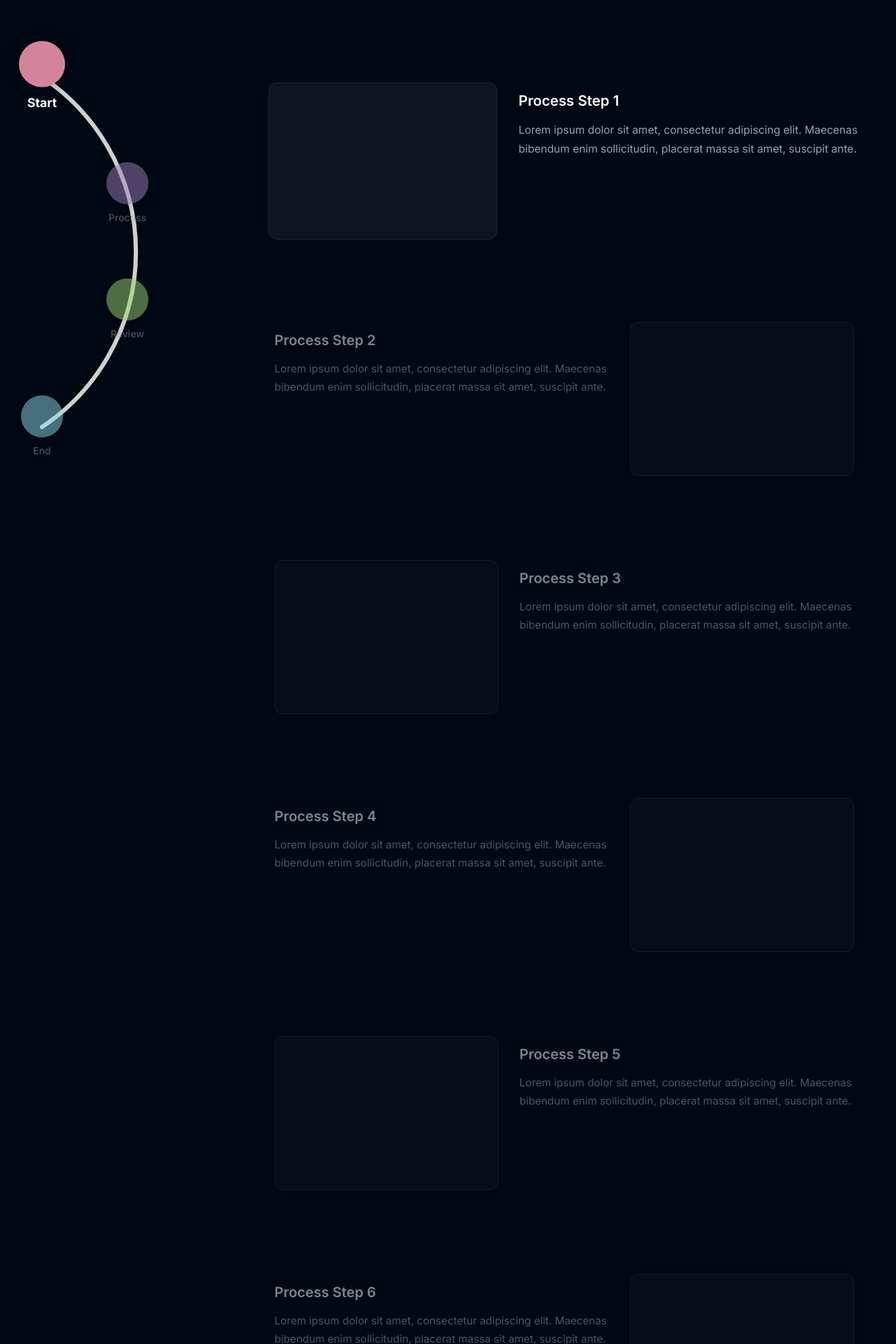
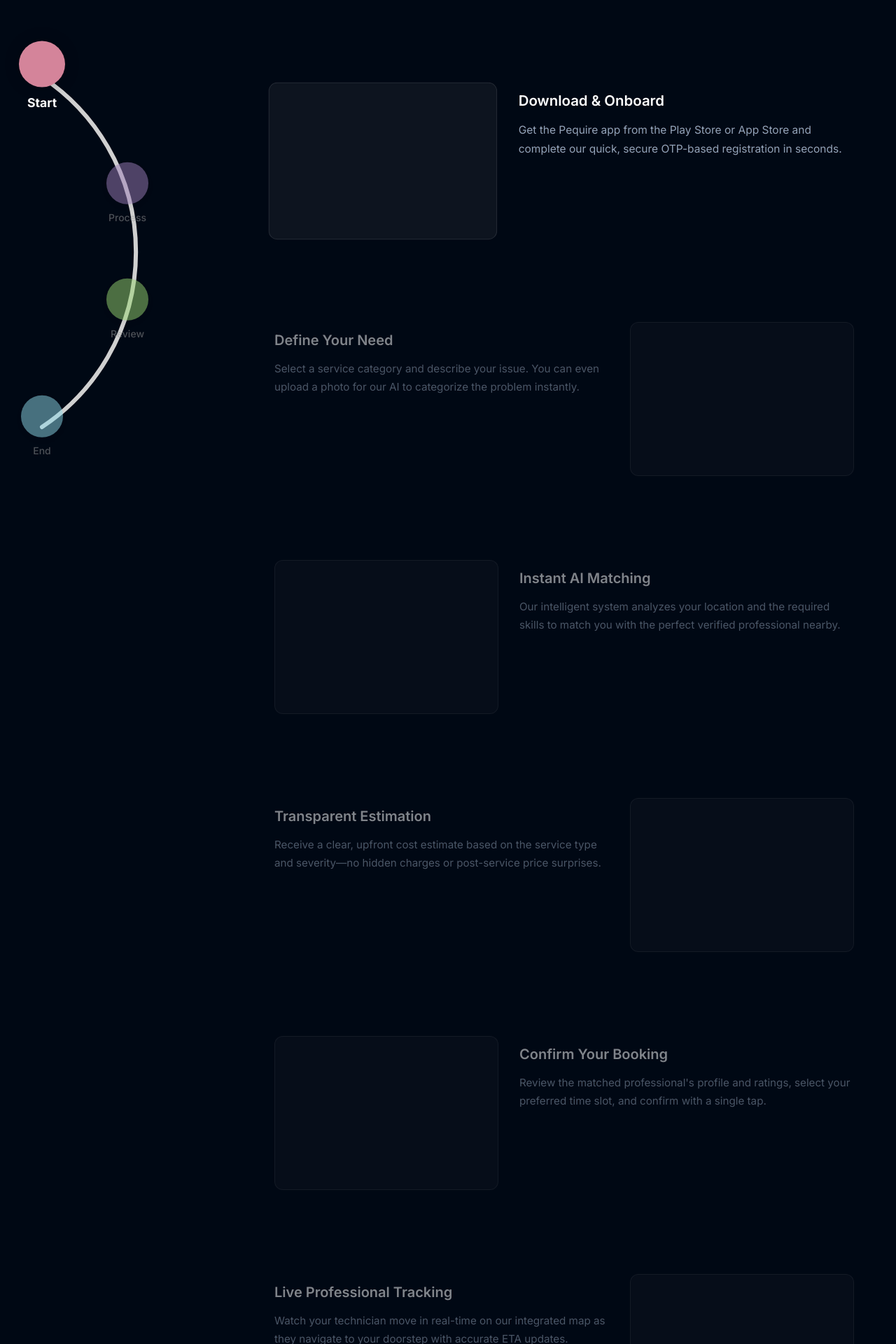
Before and after one commit to Dehardal/Pequire-new, a React (Vite) app in the folder frontend/: page /how-to-use in a window 1280 px wide. Shown: the part 740-2660 px from the top of the page at 70% size. Built offline with nearby package versions, Linux system fonts and the light colour scheme.

Commit message:
feat: implement real-world application process flow in How to Use page

```diff
--- a/frontend/src/components/ProcessSection.jsx
+++ b/frontend/src/components/ProcessSection.jsx
@@ -1,14 +1,24 @@
 import React, { useState, useEffect, useRef } from 'react';
 import './ProcessSection.css';
 
-// Generate 16 steps with alternating layout
-// Generate 16 steps with alternating layout
-const steps = Array.from({ length: 16 }, (_, i) => ({
-    id: i + 1,
-    label: `Process Step ${i + 1}`,
-    text: 'Lorem ipsum dolor sit amet, consectetur adipiscing elit. Maecenas bibendum enim sollicitudin, placerat massa sit amet, suscipit ante.',
-    layout: i % 2 === 0 ? 'normal' : 'reverse',
-}));
+const steps = [
+    { id: 1, label: 'Download & Onboard', text: 'Get the Pequire app from the Play Store or App Store and complete our quick, secure OTP-based registration in seconds.', layout: 'normal' },
+    { id: 2, label: 'Define Your Need', text: 'Select a service category and describe your issue. You can even upload a photo for our AI to categorize the problem instantly.', layout: 'reverse' },
+    { id: 3, label: 'Instant AI Matching', text: 'Our intelligent system analyzes your location and the required skills to match you with the perfect verified professional nearby.', layout: 'normal' },
+    { id: 4, label: 'Transparent Estimation', text: 'Receive a clear, upfront cost estimate based on the service type and severity—no hidden charges or post-service price surprises.', layout: 'reverse' },
+    { id: 5, label: 'Confirm Your Booking', text: 'Review the matched professional\'s profile and ratings, select your preferred time slot, and confirm with a single tap.', layout: 'normal' },
+    { id: 6, label: 'Live Professional Tracking', text: 'Watch your technician move in real-time on our integrated map as they navigate to your doorstep with accurate ETA updates.', layout: 'reverse' },
+    { id: 7, label: 'Expert Service Execution', text: 'The verified professional arrives and performs the job with precision while you receive live progress updates directly through the app.', layout: 'normal' },
+    { id: 8, label: 'Quality Verification', text: 'Once work is finished, you review the results. Our professionals ensure the workspace is left clean and the issue is fully resolved.', layout: 'reverse' },
+    { id: 9, label: 'Secure Digital Payment', text: 'Pay safely through the app using UPI, Cards, or Net Banking only after you are 100% satisfied with the completed service.', layout: 'normal' },
+    { id: 10, label: 'Automated Digital Invoice', text: 'Receive an itemized digital invoice and a comprehensive service report instantly on your device for your records and transparency.', layout: 'reverse' },
+    { id: 11, label: 'Rate & Provide Feedback', text: 'Share your experience and rate the professional. Your feedback helps maintain our high community standards and rewards top-tier pros.', layout: 'normal' },
+    { id: 12, label: 'Escrow Protection', text: 'Your payment is held securely in escrow and is only released to the professional once the job is confirmed as successfully completed.', layout: 'reverse' },
+    { id: 13, label: 'Access Service History', text: 'View all your past bookings, digital invoices, and service reports anytime from your personalized account dashboard.', layout: 'normal' },
+    { id: 14, label: '24/7 Dedicated Support', text: 'Our specialized support team is always available to assist with any queries, follow-up maintenance, or service-related questions.', layout: 'reverse' },
+    { id: 15, label: 'Refer & Earn Rewards', text: 'Invite friends or businesses to join the Pequire ecosystem and earn exclusive rewards for every successful first service they book.', layout: 'normal' },
+    { id: 16, label: 'Manage Multiple Spaces', text: 'Add and manage multiple addresses like Home, Office, or Business to streamline maintenance for all your properties from one account.', layout: 'reverse' },
+];
 
 const ProcessSection = () => {
     const [activeIndex, setActiveIndex] = useState(0);
```
